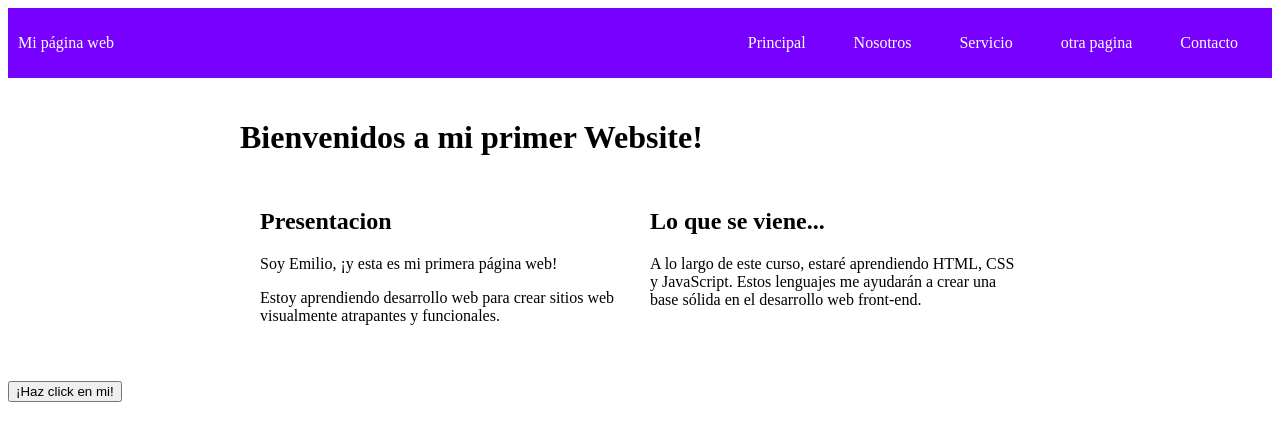
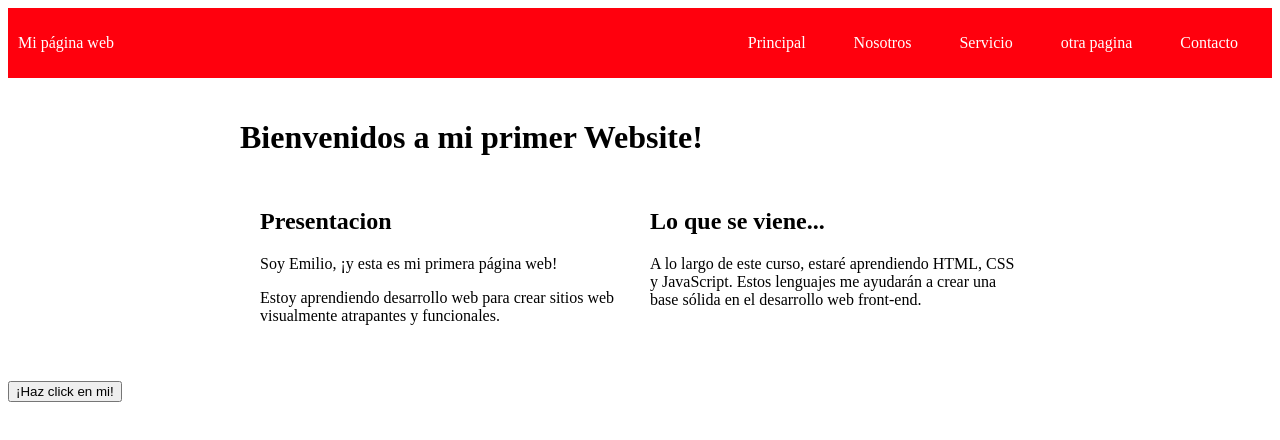
Before and after one commit to EmilioSagarzazu/terceraClase, a plain HTML site: page index.html in a window 1280 px wide. Drawn offline with Linux system fonts and the light colour scheme.

Commit message:
1er cambio color fondo

```diff
--- a/styles.css
+++ b/styles.css
@@ -6,7 +6,7 @@
     display: flex;
     padding: 10px;
     height: 50px;
-    background-color: #7700ff;
+    background-color: #ff000d;
   }
    .navbar {
     display: flex;
```
